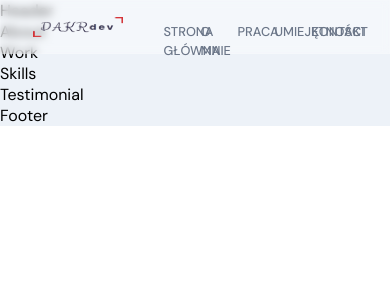
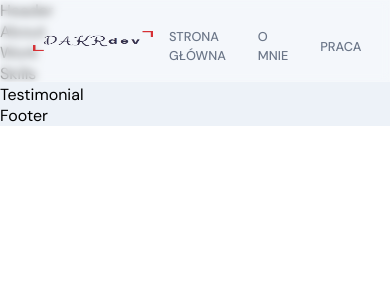
Before and after one commit to DanielKrol90/Next.Portofio-Main.app, a React (Create React App) app in the folder frontend-react/: page / in a window 390 px wide. Shown: the top 300 px of the page. Built offline with nearby package versions, Linux system fonts and the light colour scheme.

Commit message:
basic styling of nav done, creating mobile menu ver.

```diff
--- a/frontend-react/src/App.css
+++ b/frontend-react/src/App.css
@@ -78,7 +78,7 @@
 }
 @media screen and (min-width: 2000px) {
   .p-text {
-    font-size: 1.75rem;
+    font-size: 1.4rem;
   }
 }
 
--- a/frontend-react/src/App.scss
+++ b/frontend-react/src/App.scss
@@ -78,7 +78,7 @@
     line-height: 1.5;
 
     @media screen and (min-width: 2000px) {
-        font-size: 1.75rem;
+        font-size: 1.4rem;
     }
 }
 
--- a/frontend-react/src/components/Navbar/Navbar.css
+++ b/frontend-react/src/components/Navbar/Navbar.css
@@ -18,12 +18,12 @@
   align-items: center;
 }
 .app__navbar-logo img {
-  width: 90px;
+  width: 120px;
   height: 20px;
 }
 @media screen and (min-width: 2000px) {
   .app__navbar-logo img {
-    width: 180px;
+    width: 200px;
     height: 40px;
   }
 }
@@ -47,7 +47,7 @@
   border-radius: 50%;
   margin-bottom: 5px;
 }
-.app__navbar-links li div a {
+.app__navbar-links li a {
   color: var(--gray-color);
   text-decoration: none;
   flex-direction: column;
@@ -55,9 +55,9 @@
   font-weight: 500;
   transition: all 0.3s ease-in-out;
 }
-.app__navbar-links li div a:hover {
+.app__navbar-links li a:hover {
   color: var(--secondary-color);
 }
-.app__navbar-links li:hover {
+.app__navbar-links li:hover div {
   background: var(--secondary-color);
 }/*# sourceMappingURL=Navbar.css.map */
--- a/frontend-react/src/components/Navbar/Navbar.jsx
+++ b/frontend-react/src/components/Navbar/Navbar.jsx
@@ -14,8 +14,8 @@ const Navbar = () => {
         {['Strona Główna', 'O Mnie', 'Praca', 'Umiejętności', 'Kontakt' ].map((item) => (
           <li className='app__flex p-text' key={`link-${item}`}>
             <div>
+            </div>
               <a href={`#${item}`}>{item}</a>
-            </div>
           </li>
         ))}
       </ul>
--- a/frontend-react/src/components/Navbar/Navbar.scss
+++ b/frontend-react/src/components/Navbar/Navbar.scss
@@ -20,11 +20,11 @@
     align-items: center;
 
     img {
-        width: 90px;
+        width: 120px;
         height: 20px;
 
         @media screen and (min-width: 2000px) {
-            width: 180px;
+            width: 200px;
             height: 40px;
         }
     }
@@ -51,6 +51,7 @@
             border-radius: 50%;
 
             margin-bottom: 5px;
+        }
         a {
             color: var(--gray-color);
             text-decoration: none;
@@ -65,11 +66,11 @@
                 color: var(--secondary-color);
             }
         }
-        }
-
 
         &:hover {
+            div {
                 background: var(--secondary-color);
             }
         }
     }
+}
```
Also changed, not shown: 2 other files (tests, documents, lock files or other folders). Lines whose indentation alone changed are shown as unchanged.
